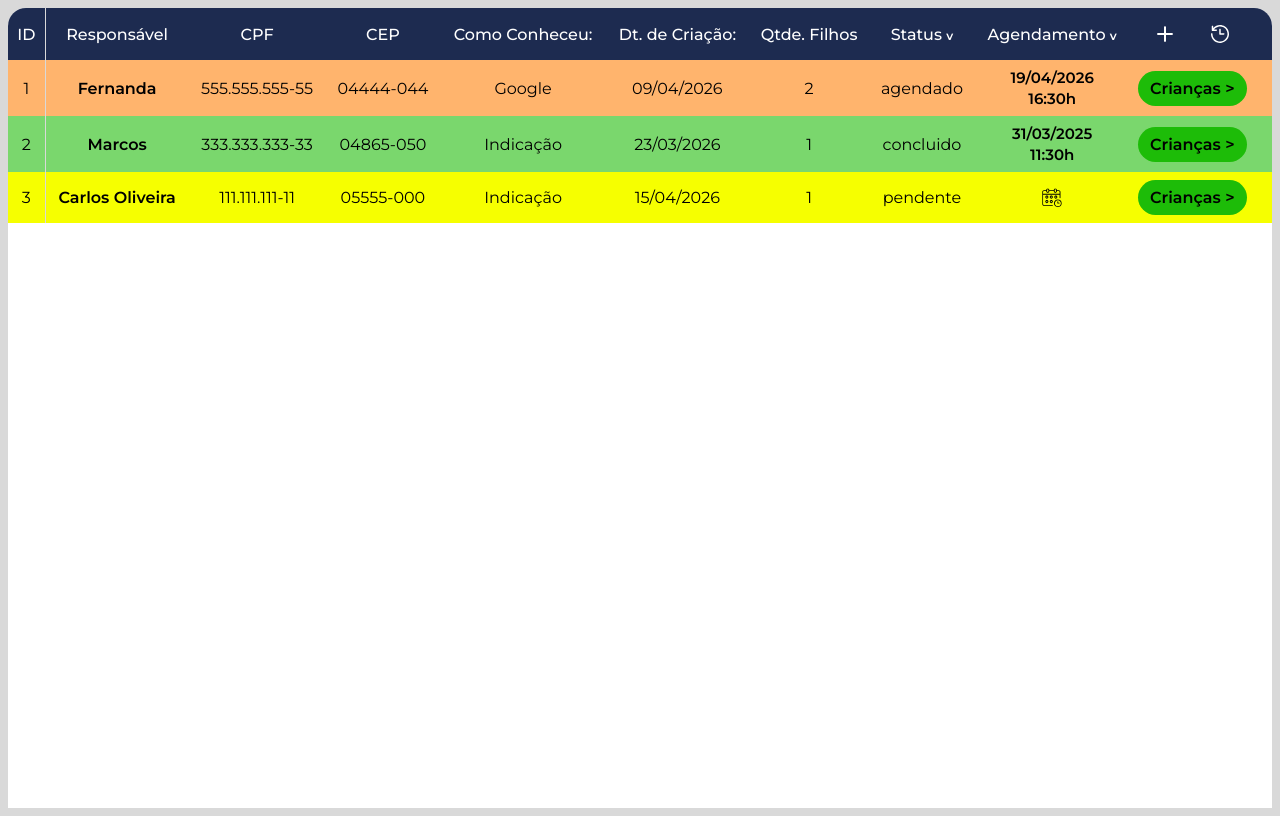
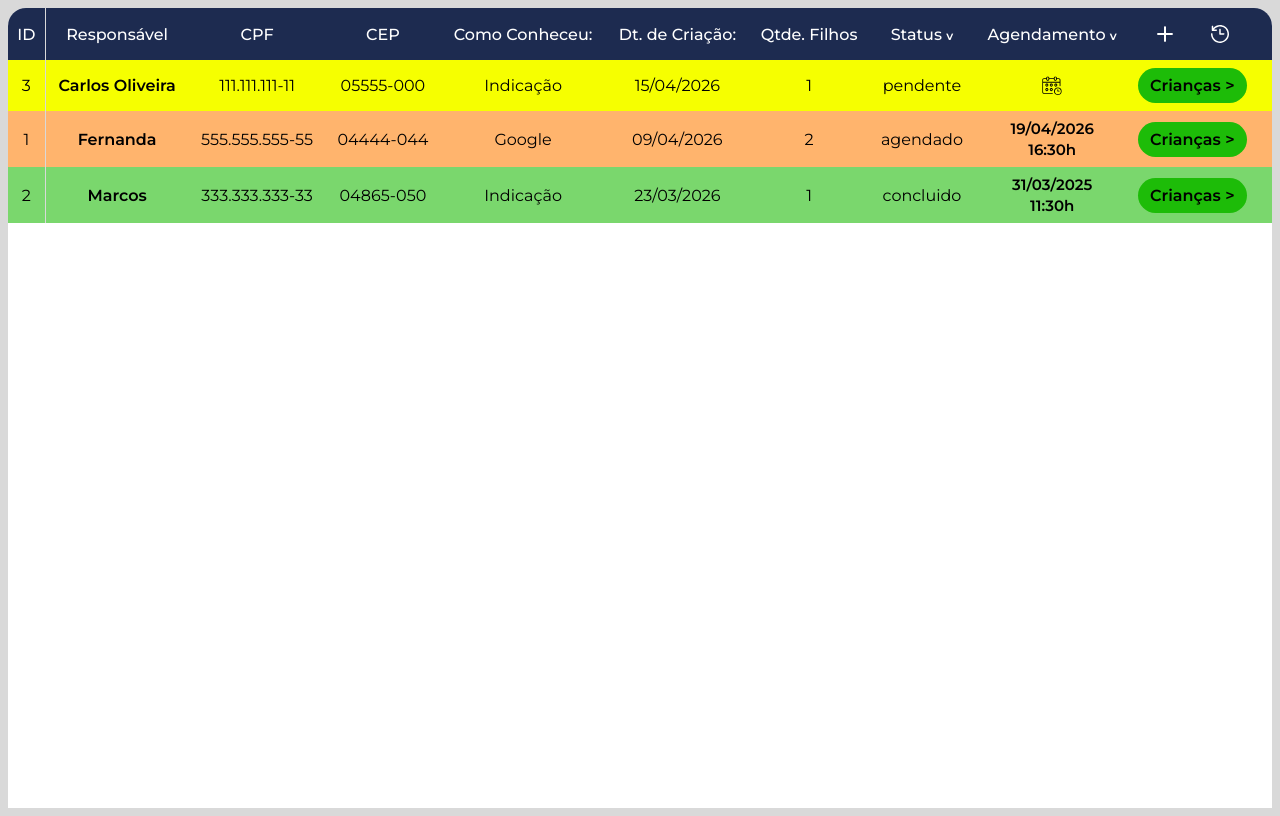
Before and after one commit to vilelakami/sistema-de-agendamento-conselho-kids, a React (Create React App) app: page /Dashboard in a window 1280 px wide. Built offline with nearby package versions, Linux system fonts and the light colour scheme.

Commit message:
feat: adicionando .sort na lista de agendamentos filtrados para exibir primeiro os pendentes, depois agendados e assim por diante...

```diff
--- a/src/pages/Dashboard.jsx
+++ b/src/pages/Dashboard.jsx
@@ -196,6 +196,25 @@ function Dashboard() {
         return `${nums.slice(0,5)}-${nums.slice(5,8)}`;
     };
 
+    //fazendo o sort para exibir primeiro os pendentes, dps agendados, dps concluídos
+    const pesos = {
+        pendente: 1,
+        agendado: 2,
+        concluido: 3
+    };
+
+    // .sort
+    const listaOrganizada = [...agendamentosFiltrados].sort((a,b) => {
+
+        if(a.id === "TEMP") return -1;
+        if(b.id === "TEMP") return 1;
+
+        const pesoA = pesos[a.status] || 4;
+        const pesoB = pesos[b.status] || 4;
+
+        return pesoA - pesoB;
+    });
+
     //desenhando na tela
     return (
         <div className={styles.tableWrapper}>
@@ -257,7 +276,7 @@ function Dashboard() {
 
                     <tbody>
                         {/* mapeio os status */}
-                        {agendamentosFiltrados.map((item) => (
+                        {listaOrganizada.map((item) => (
                             // passo o id dos tatus pra key
                             <React.Fragment key={item.id}>
                                 {/* aqui estou criando classes para os meus 3 tipos de status, estou juntando a palavra row+(pendente, agendado ou concluido) ao invés de criar 3 classes diferentes */}
```
